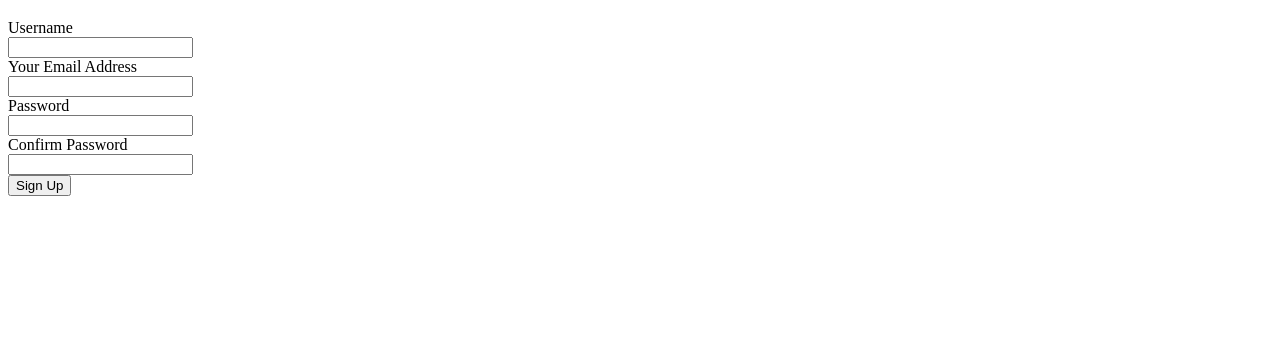
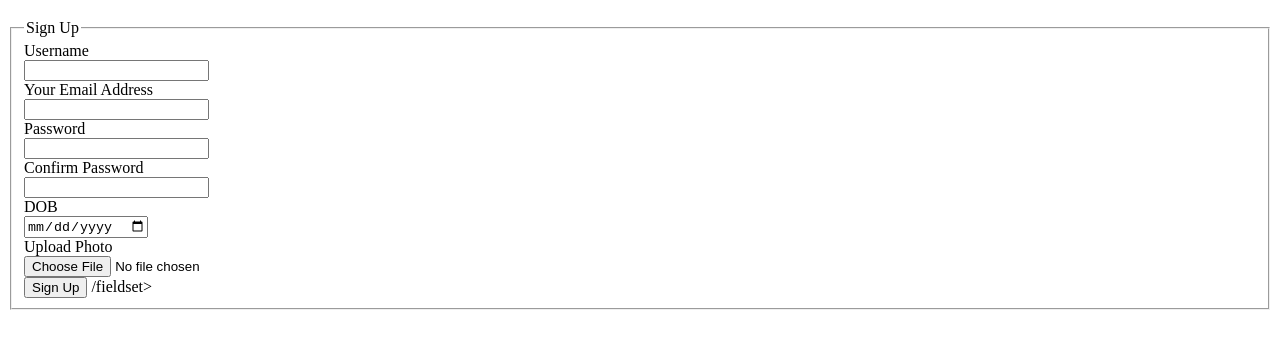
Before and after one commit to JSmithNine/assignments, a plain HTML site: page document.html in a window 1280 px wide. Shown: the part 61-410 px from the top of the page. Drawn offline with Linux system fonts and the light colour scheme.

```diff
--- a/document.html
+++ b/document.html
@@ -8,6 +8,9 @@
   <body>
     <h1>Sign Up Form</h1>
     <form action=""></form>
+    <fieldset>
+    <legend>Sign Up</legend>
+
     <div>
       <label for="">Username</label> <br />
       <input type="text" required="required" />
@@ -28,6 +31,17 @@
       <input type="password" />
     </div>
 
+    <div>
+      <label for="">DOB</label> <br />
+      <input type="date"/>
+    </div>
+
+    <div>
+      <label for="">Upload Photo</label> <br />
+      <input type="file" accept="image/*" />
+    </div>
+
     <input type="submit" value="Sign Up" />
   </body>
+  /fieldset>
 </html>
```
